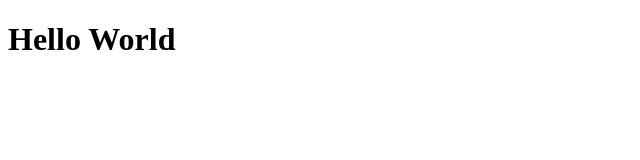
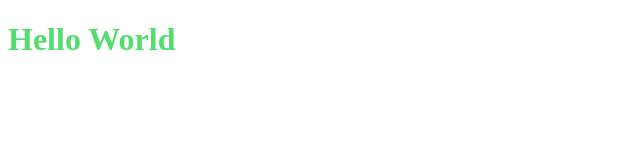
Before and after one commit to BensinBosse/Progressive-Web-App-nr1, a website: page Index.html in a window 1280 px wide. Shown: the whole page, without its empty margins (0-640 px from the left). Drawn offline with Linux system fonts and the light colour scheme.

Commit message:
Manifest update
Gjort en manifest-fil, ändrat filnamn från Index till index

```diff
--- a/Index.scss
+++ b/Index.scss
@@ -3,3 +3,7 @@ $polished-pine: #63a088ff;
 $dark-blue-gray: #56638aff;
 $english-violet: #483a58ff;
 $old-mauve: #56203dff;
+
+h1{
+    color: $malachite;
+}
--- a/package.json
+++ b/package.json
@@ -1,5 +1,5 @@
 {
-  "scripts": {"start": "sass --watch Index.scss style.css"},
+  "scripts": {"start": "sass --watch index.scss style.css"},
 
   "dependencies": {
     "bootstrap": "^5.2.2"
```
Also changed, not shown: images/icons/icon-128x128.png (added), images/icons/icon-144x144.png (added), images/icons/icon-152x152.png (added), images/icons/icon-192x192.png (added), images/icons/icon-384x384.png (added), images/icons/icon-512x512.png (added), images/icons/icon-72x72.png (added), images/icons/icon-96x96.png (added), manifest.json (added), style.css, 1 other file.
